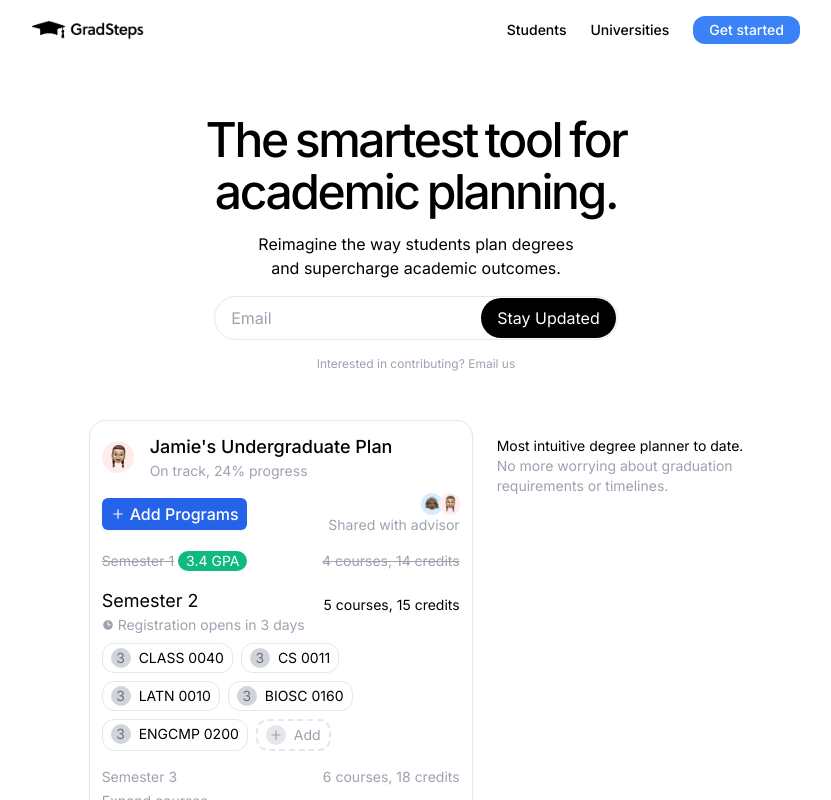
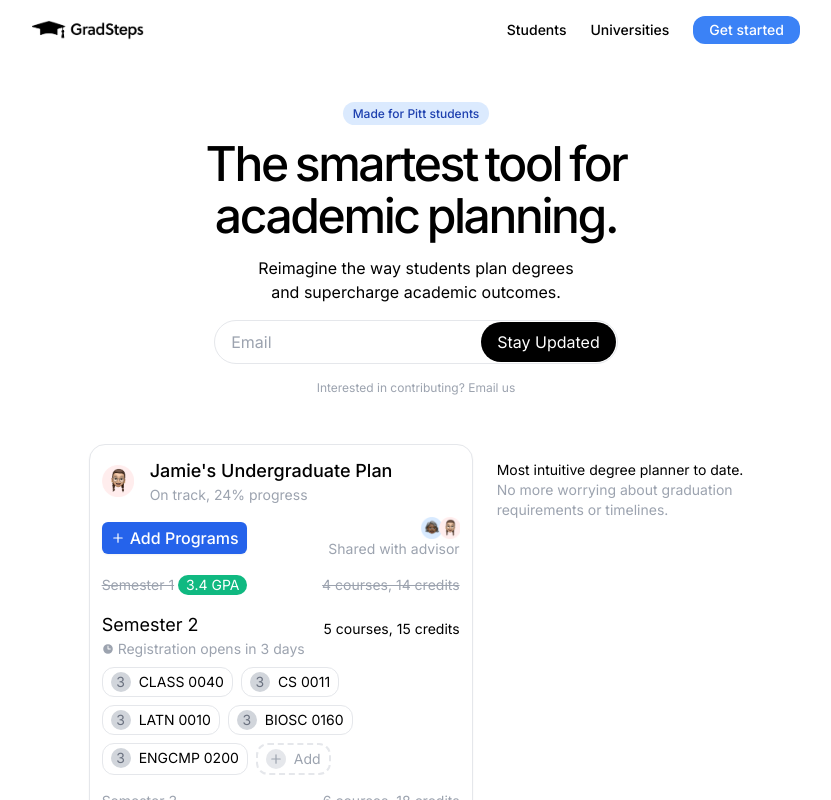
Before and after one commit to tanmaik/gradsteps, a Next.js app: page / in a window 1280 px wide. Shown: the top 800 px of the page, without its empty margins (224-1055 px from the left). Built offline with nearby package versions, Linux system fonts and the light colour scheme.

Commit message:
add pitt badge

```diff
--- a/app/components/landing/HeroText.js
+++ b/app/components/landing/HeroText.js
@@ -28,6 +28,22 @@ export default function HeroText() {
   return (
     <div className="flex justify-center text-center mt-10">
       <div>
+        <motion.div
+          className="mb-4"
+          initial={{ opacity: 0, y: 20 }}
+          whileInView={{ opacity: 1, y: 0 }}
+          viewport={{ once: true }}
+          transition={{
+            delay: 0.1,
+            duration: 0.4,
+            type: "spring",
+            stiffness: 40,
+          }}
+        >
+          <span className="bg-blue-100 text-blue-800 text-xs font-medium px-2.5 py-1 rounded-full">
+            Made for Pitt students
+          </span>
+        </motion.div>
         <div className="text-5xl tracking-tighter mt-4 font-medium">
           <div>
             {firstWords.map((word, index) => (
```
Also changed, not shown: tsconfig.json (added, +34 -0 lines).
